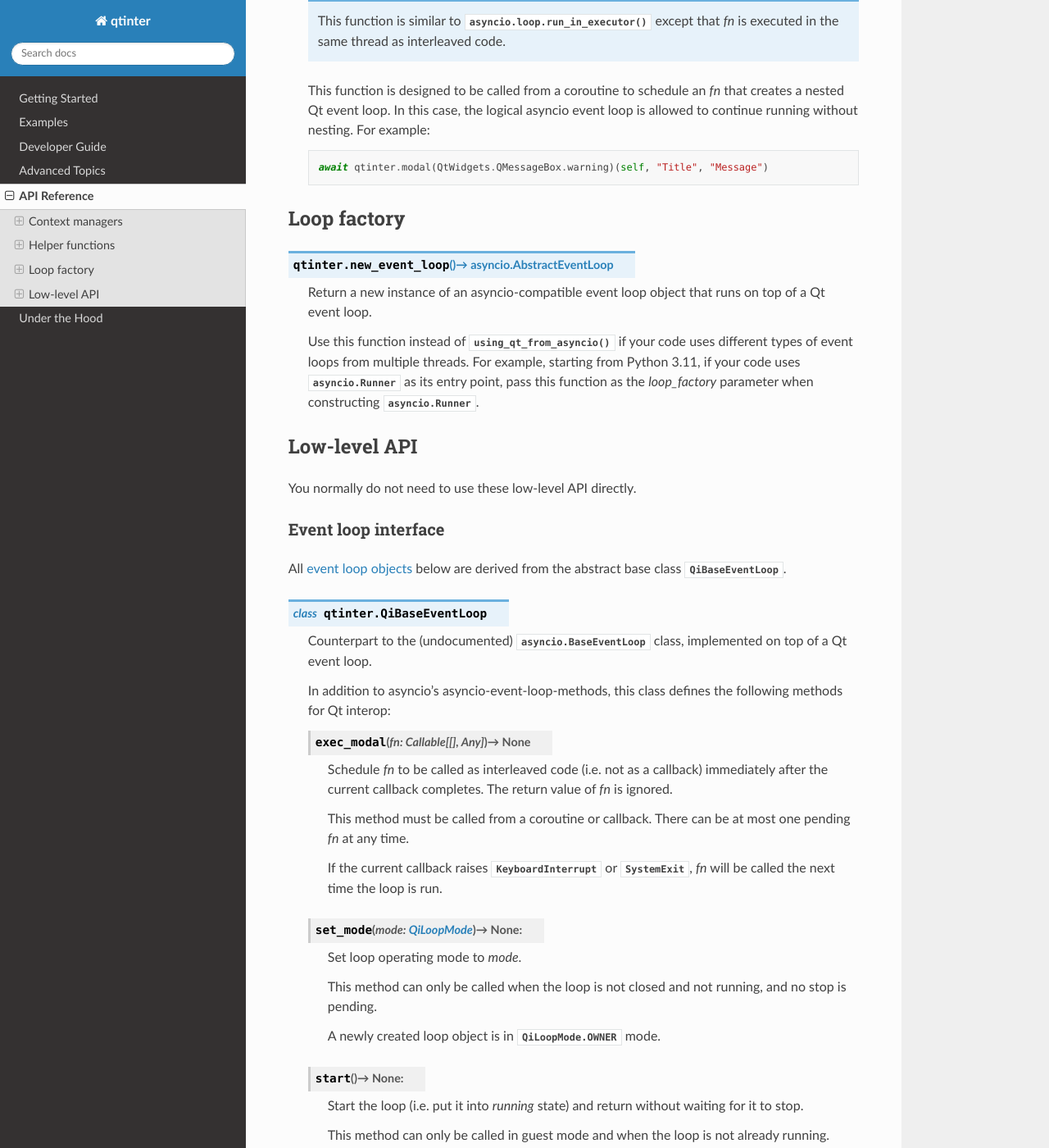
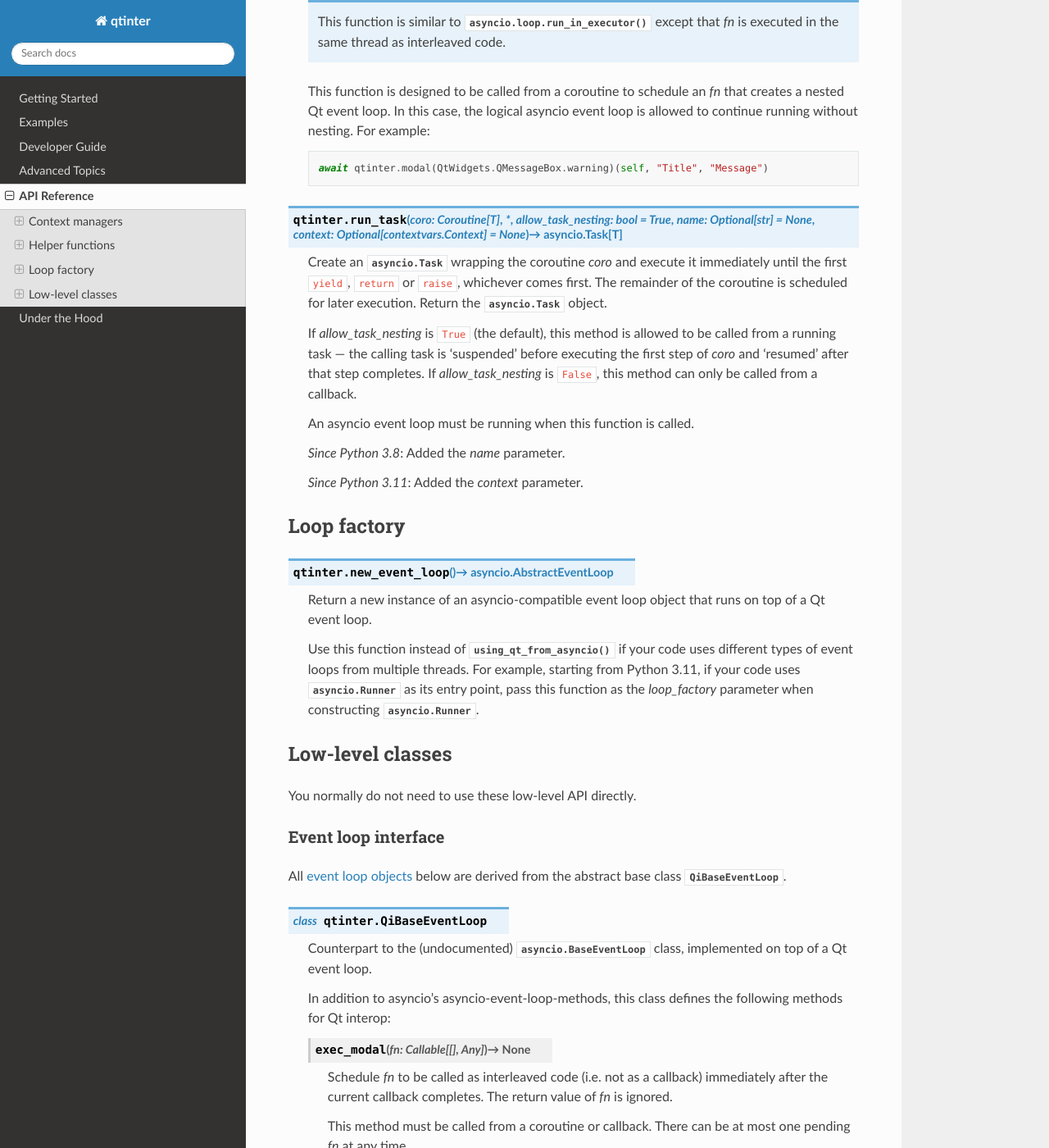
Before and after one commit to fancidev/qtinter, a Sphinx documentation site: the page built from docs/reference.rst, in a window 1280 px wide and 1400 px high, scrolled down 2737 px. Shown: the whole window at 82% size. Built offline with Sphinx 7.4.7 and the Read the Docs theme 2.0.0, drawn with Linux system fonts in a browser that asks for light colours; the version number could not be read and is left out; some of the changed text lies outside the part shown.

Commit message:
Editorial changes.

```diff
--- a/docs/reference.rst
+++ b/docs/reference.rst
@@ -27,6 +27,9 @@
 * :func:`modal` allows the asyncio event loop to continue running
   in a nested Qt event loop.
 
+* :func:`run_task` creates an :class:`asyncio.Task` and eagerly
+  executes its first step.
+
 
 `Loop factory`_ to create `event loop objects`_ directly:
 
@@ -34,15 +37,13 @@
   event loop object that runs on top of a Qt event loop.
 
 
-`Low-level API`_ that does the actual work of bridging Qt and asyncio:
+`Low-level classes`_ that do the actual work of bridging Qt and asyncio:
 
 * `Event loop interface`_
 
 * `Event loop objects`_
 
 * `Event loop policy objects`_
-
-* `Task runner`_
 
 
 Context managers
@@ -174,6 +175,30 @@
 
       await qtinter.modal(QtWidgets.QMessageBox.warning)(self, "Title", "Message")
 
+.. function:: run_task(coro: typing.Coroutine[T], *, \
+                       allow_task_nesting: bool = True, \
+                       name: typing.Optional[str] = None, \
+                       context: typing.Optional[contextvars.Context] = None \
+              ) -> asyncio.Task[T]
+
+   Create an :external:class:`asyncio.Task` wrapping the coroutine
+   *coro* and execute it immediately until the first ``yield``,
+   ``return`` or ``raise``, whichever comes first.  The remainder
+   of the coroutine is scheduled for later execution.  Return the
+   :external:class:`asyncio.Task` object.
+
+   If *allow_task_nesting* is ``True`` (the default), this method
+   is allowed to be called from a running task --- the calling task
+   is 'suspended' before executing the first step of *coro* and
+   'resumed' after that step completes.  If *allow_task_nesting*
+   is ``False``, this method can only be called from a callback.
+
+   An asyncio event loop must be running when this function is called.
+
+   *Since Python 3.8*: Added the *name* parameter.
+
+   *Since Python 3.11*: Added the *context* parameter.
+
 
 Loop factory
 ------------
@@ -190,8 +215,8 @@
    *loop_factory* parameter when constructing :class:`asyncio.Runner`.
 
 
-Low-level API
--------------
+Low-level classes
+-----------------
 
 You normally do not need to use these low-level API directly.
 
@@ -302,31 +327,3 @@
 .. class:: QiSelectorEventLoopPolicy
 
    Event loop policy that creates :class:`QiSelectorEventLoop`.
-
-
-Task runner
-~~~~~~~~~~~
-
-.. function:: run_task(coro: typing.Coroutine[T], *, \
-                       allow_task_nesting: bool = True, \
-                       name: typing.Optional[str] = None, \
-                       context: typing.Optional[contextvars.Context] = None \
-              ) -> asyncio.Task[T]
-
-   Create an :external:class:`asyncio.Task` wrapping the coroutine
-   *coro* and execute it immediately until the first ``yield``,
-   ``return`` or ``raise``, whichever comes first.  The remainder
-   of the coroutine is scheduled for later execution.  Return the
-   :external:class:`asyncio.Task` object.
-
-   If *allow_task_nesting* is ``True`` (the default), this method
-   is allowed to be called from a running task --- the calling task
-   is 'suspended' before executing the first step of *coro* and
-   'resumed' after that step completes.  If *allow_task_nesting*
-   is ``False``, this method can only be called from a callback.
-
-   An asyncio event loop must be running when this function is called.
-
-   *Since Python 3.8*: Added the *name* parameter.
-
-   *Since Python 3.11*: Added the *context* parameter.
```
